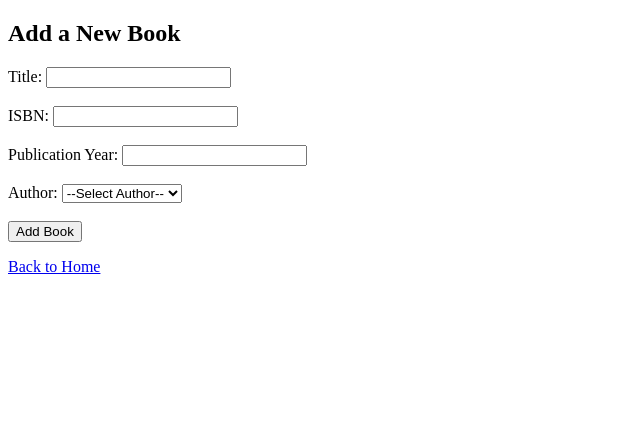
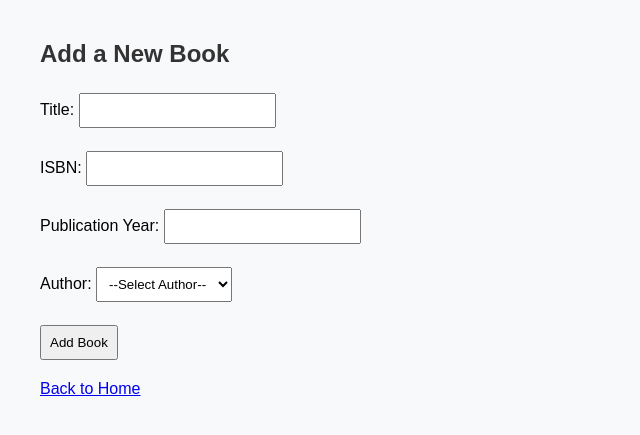
Before and after one commit to odovgusha/SQLAlchemy, a Flask app: page /add_book in a window 1280 px wide. Shown: the top 435 px of the page, without its empty margins (0-640 px from the left). Run offline with Flask 3, Linux system fonts and the light colour scheme.

Commit message:
added - minimal css style

```diff
--- /dev/null
+++ b/static/style.css
@@ -0,0 +1,29 @@
+body {
+    font-family: Arial, sans-serif;
+    margin: 40px;
+    background: #f8f9fa;
+}
+
+h1, h2 {
+    color: #333;
+}
+
+form {
+    margin-bottom: 20px;
+}
+
+input, select, button {
+    padding: 8px;
+    margin-top: 5px;
+}
+
+button {
+    cursor: pointer;
+}
+
+.flash {
+    padding: 10px;
+    background: #e6ffe6;
+    border: 1px solid #b2ffb2;
+    margin-bottom: 15px;
+}
--- a/templates/add_author.html
+++ b/templates/add_author.html
@@ -4,6 +4,8 @@
   <meta charset="UTF-8">
   <meta name="viewport" content="width=device-width, initial-scale=1.0">
   <title>Add Author</title>
+
+    <link rel="stylesheet" href="{{ url_for('static', filename='style.css') }}">
 </head>
 <body>
 
--- a/templates/add_book.html
+++ b/templates/add_book.html
@@ -3,6 +3,8 @@
 <head>
   <meta charset="UTF-8">
   <meta name="viewport" content="width=device-width, initial-scale=1.0">
+
+    <link rel="stylesheet" href="{{ url_for('static', filename='style.css') }}">
   <title>Add Book</title>
 </head>
 <body>
--- a/templates/home.html
+++ b/templates/home.html
@@ -3,6 +3,8 @@
 <head>
   <meta charset="UTF-8">
   <meta name="viewport" content="width=device-width, initial-scale=1.0">
+
+    <link rel="stylesheet" href="{{ url_for('static', filename='style.css') }}">
   <title>Digital Library</title>
 </head>
 <body>
```
